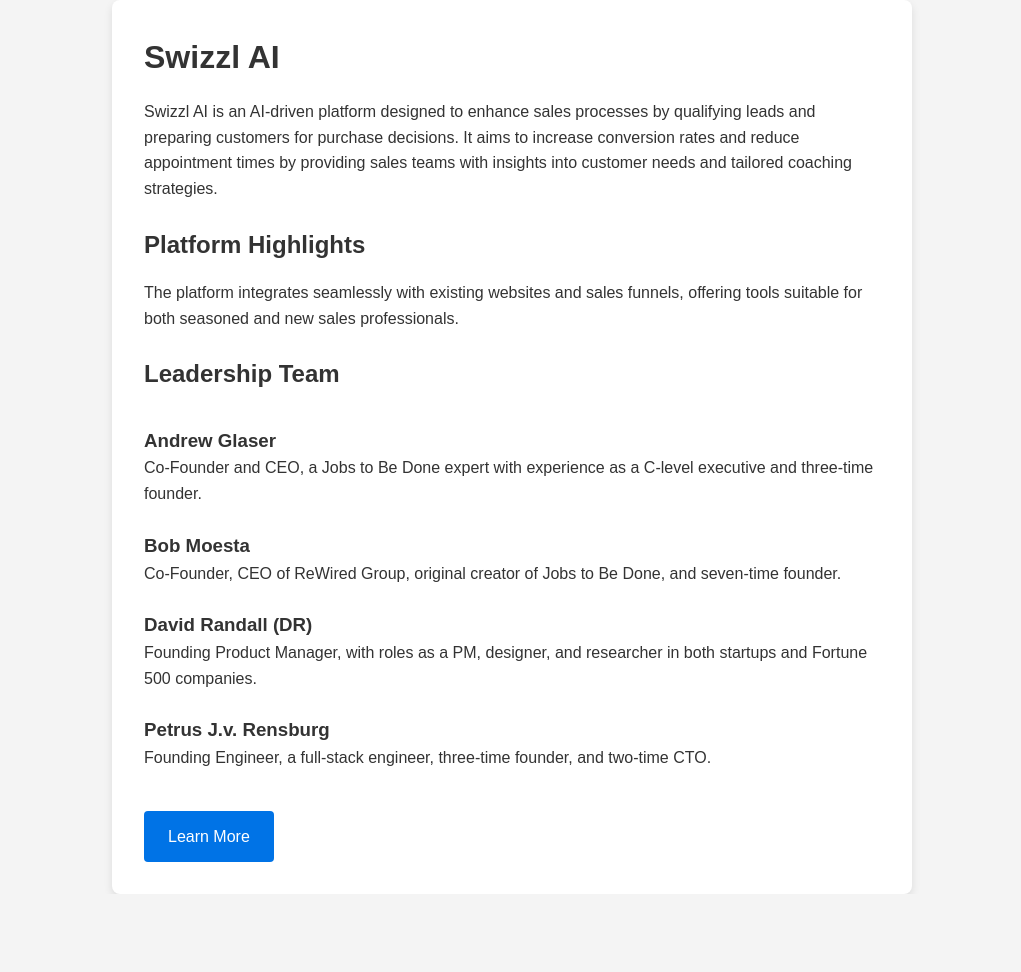
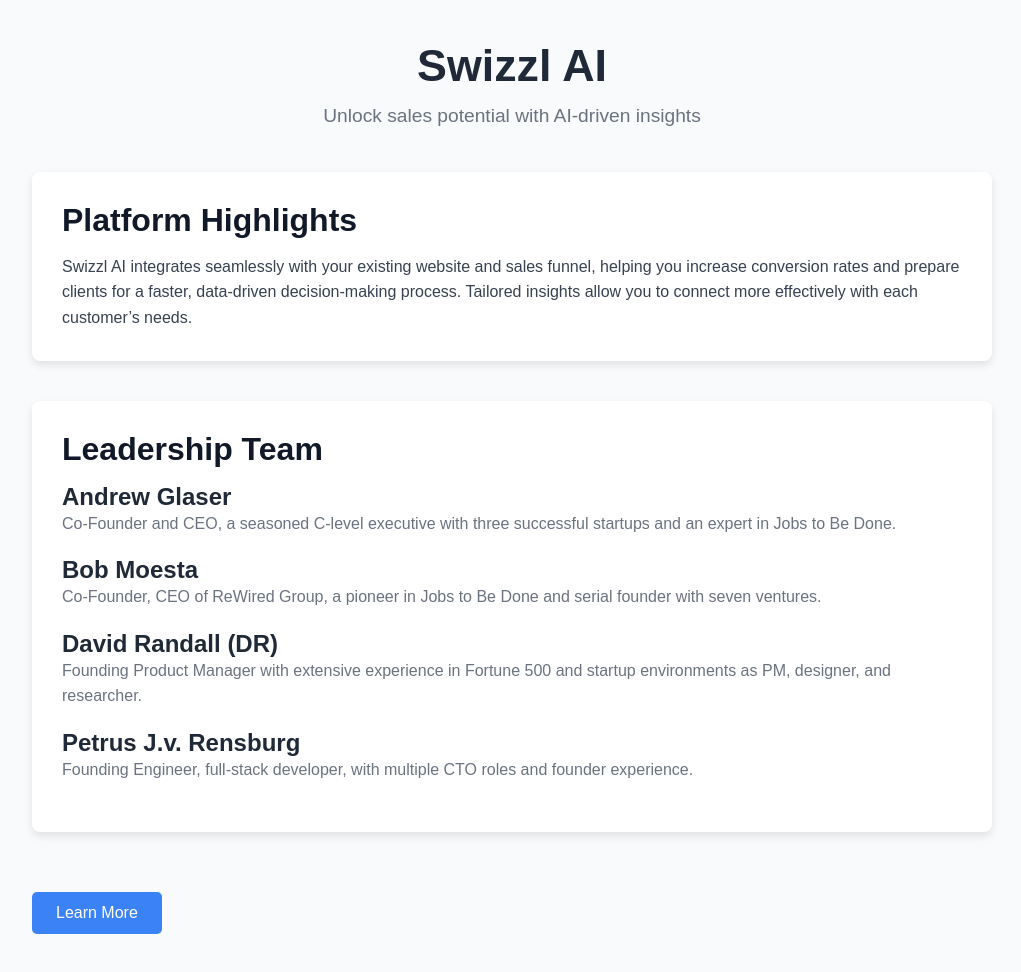
Before and after one commit to swizzl-ai/marketingsite, a plain HTML site: page index.html in a window 1280 px wide. Shown: the whole page, without its empty margins (128-1149 px from the left). Before the commit the page ends 894 px from the top, so only its background shows below. Drawn offline with Linux system fonts and the light colour scheme.

Commit message:
Udpates to the site

```diff
--- a/index.html
+++ b/index.html
@@ -5,85 +5,126 @@
     <meta name="viewport" content="width=device-width, initial-scale=1.0">
     <title>Swizzl AI</title>
     <style>
-        /* Basic reset and styles */
+        /* Basic Reset */
         * {
             margin: 0;
             padding: 0;
             box-sizing: border-box;
-            font-family: Arial, sans-serif;
+            font-family: 'Arial', sans-serif;
         }
         body {
-            background-color: #f4f4f4;
+            background-color: #f9fafb;
             color: #333;
-            line-height: 1.6;
             display: flex;
-            justify-content: center;
+            flex-direction: column;
             align-items: center;
-            min-height: 100vh;
+            padding: 20px;
         }
         .container {
-            max-width: 800px;
-            width: 90%;
-            background: #fff;
-            padding: 2rem;
+            max-width: 1000px;
+            width: 100%;
+            padding: 20px;
+        }
+
+        /* Header */
+        header {
+            text-align: center;
+            margin-bottom: 40px;
+        }
+        header h1 {
+            font-size: 2.8rem;
+            color: #1f2937;
+        }
+        header p {
+            font-size: 1.2rem;
+            color: #6b7280;
+            margin-top: 10px;
+        }
+
+        /* Section Styles */
+        .section {
+            margin-bottom: 40px;
+            background: #ffffff;
+            padding: 30px;
             border-radius: 8px;
             box-shadow: 0 4px 8px rgba(0, 0, 0, 0.1);
         }
-        h1, h2 {
-            color: #333;
-            margin-bottom: 1rem;
+        h2 {
+            color: #111827;
+            font-size: 2rem;
+            margin-bottom: 15px;
         }
         p {
-            margin-bottom: 1.5rem;
+            font-size: 1rem;
+            line-height: 1.6;
+            color: #374151;
         }
-        .team {
-            margin-top: 2rem;
-        }
-        .team-member {
-            margin-bottom: 1.5rem;
-        }
+
+        /* Button Styles */
         .button {
             display: inline-block;
-            padding: 0.8rem 1.5rem;
-            background: #0073e6;
-            color: #fff;
+            padding: 12px 24px;
+            background-color: #3b82f6;
+            color: #ffffff;
+            text-align: center;
+            border-radius: 5px;
             text-decoration: none;
-            border-radius: 4px;
-            margin-top: 1rem;
+            font-size: 1rem;
+            margin-top: 20px;
         }
         .button:hover {
-            background: #005bb5;
+            background-color: #2563eb;
+        }
+
+        /* Team Member Section */
+        .team-member {
+            margin-bottom: 20px;
+        }
+        .team-member h3 {
+            font-size: 1.5rem;
+            color: #1f2937;
+        }
+        .team-member p {
+            color: #6b7280;
         }
     </style>
 </head>
 <body>
     <div class="container">
-        <h1>Swizzl AI</h1>
-        <p>Swizzl AI is an AI-driven platform designed to enhance sales processes by qualifying leads and preparing customers for purchase decisions. It aims to increase conversion rates and reduce appointment times by providing sales teams with insights into customer needs and tailored coaching strategies.</p>
+        <!-- Header Section -->
+        <header>
+            <h1>Swizzl AI</h1>
+            <p>Unlock sales potential with AI-driven insights</p>
+        </header>
 
-        <h2>Platform Highlights</h2>
-        <p>The platform integrates seamlessly with existing websites and sales funnels, offering tools suitable for both seasoned and new sales professionals.</p>
+        <!-- Platform Highlights Section -->
+        <div class="section">
+            <h2>Platform Highlights</h2>
+            <p>Swizzl AI integrates seamlessly with your existing website and sales funnel, helping you increase conversion rates and prepare clients for a faster, data-driven decision-making process. Tailored insights allow you to connect more effectively with each customer’s needs.</p>
+        </div>
 
-        <h2>Leadership Team</h2>
-        <div class="team">
+        <!-- Leadership Team Section -->
+        <div class="section">
+            <h2>Leadership Team</h2>
             <div class="team-member">
                 <h3>Andrew Glaser</h3>
-                <p>Co-Founder and CEO, a Jobs to Be Done expert with experience as a C-level executive and three-time founder.</p>
+                <p>Co-Founder and CEO, a seasoned C-level executive with three successful startups and an expert in Jobs to Be Done.</p>
             </div>
             <div class="team-member">
                 <h3>Bob Moesta</h3>
-                <p>Co-Founder, CEO of ReWired Group, original creator of Jobs to Be Done, and seven-time founder.</p>
+                <p>Co-Founder, CEO of ReWired Group, a pioneer in Jobs to Be Done and serial founder with seven ventures.</p>
             </div>
             <div class="team-member">
                 <h3>David Randall (DR)</h3>
-                <p>Founding Product Manager, with roles as a PM, designer, and researcher in both startups and Fortune 500 companies.</p>
+                <p>Founding Product Manager with extensive experience in Fortune 500 and startup environments as PM, designer, and researcher.</p>
             </div>
             <div class="team-member">
                 <h3>Petrus J.v. Rensburg</h3>
-                <p>Founding Engineer, a full-stack engineer, three-time founder, and two-time CTO.</p>
+                <p>Founding Engineer, full-stack developer, with multiple CTO roles and founder experience.</p>
             </div>
         </div>
 
+        <!-- Call to Action Button -->
         <a href="https://swizzl.ai" class="button">Learn More</a>
     </div>
 </body>
```
